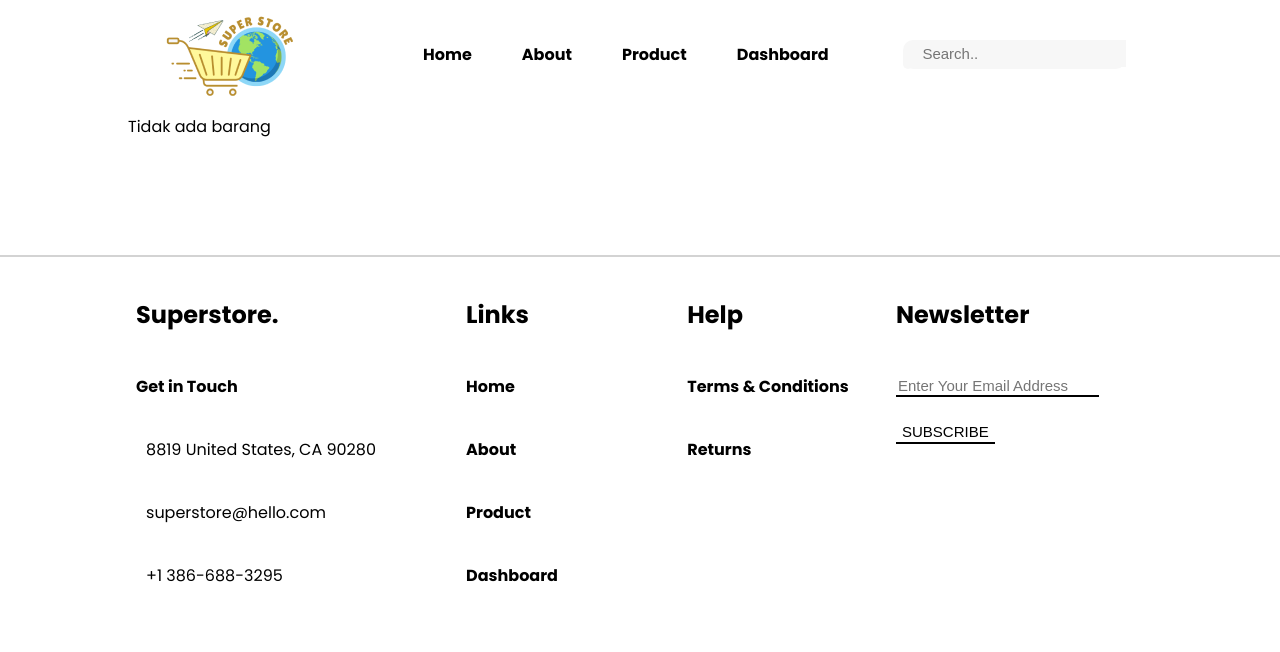
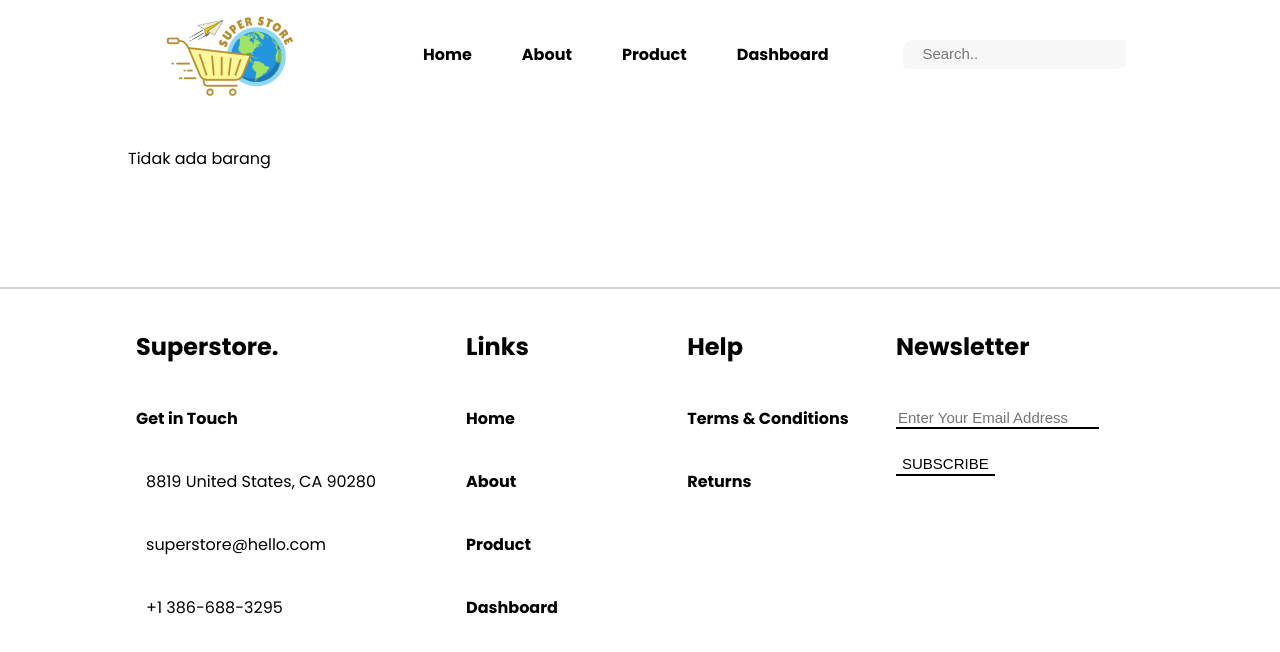
Before and after one commit to Kampus-Merdeka-Software-Engineering/km-feb24-balikpapan-14, a plain HTML site: page search.html in a window 1280 px wide. Drawn offline with Linux system fonts and the light colour scheme.

Commit message:
add margin search

```diff
--- a/js/search.js
+++ b/js/search.js
@@ -95,6 +95,7 @@ isSearch.forEach((product) => {
     const img = document.createElement("img");
     img.src = product.image;
     img.alt = product.name;
+    img.loading = "lazy";
 
     const name = document.createElement("p");
     name.innerHTML = `<b>${product.name}</b>`;
--- a/search.html
+++ b/search.html
@@ -21,7 +21,8 @@
                         <button type="submit">
                             <i class="fa fa-search"></i>
                         </button>
-                        <input id="search-bar"
+                        <input
+                            id="search-bar"
                             type="text"
                             placeholder="Search.."
                             name="Search"
@@ -30,7 +31,7 @@
                 </div>
             </nav>
         </header>
-        <main>
+        <main style="margin-top: 2rem">
             <section>
                 <div class="card-wrapper" id="container-search"></div>
             </section>
```
